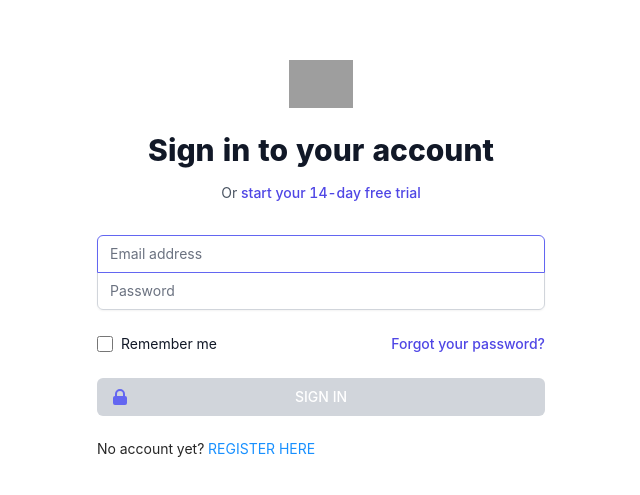
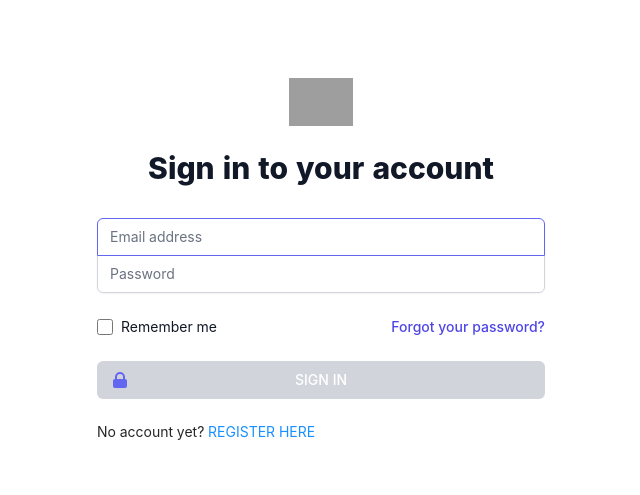
Before and after one commit to meeke198/roomchat_MERN, a React (Create React App) app in the folder frontend/: page /login in a window 1280 px wide. Shown: the part 133-628 px from the top of the page, without its empty margins (319-959 px from the left). Built offline with nearby package versions, Linux system fonts and the light colour scheme; grey boxes are pictures that could not be loaded.

Commit message:
remove trial account

```diff
--- a/frontend/src/pages/Login/Login.jsx
+++ b/frontend/src/pages/Login/Login.jsx
@@ -110,7 +110,7 @@
           <h2 className="mt-6 text-center text-3xl font-extrabold text-gray-900">
             Sign in to your account
           </h2>
-          <p className="mt-2 text-center text-sm text-gray-600">
+          {/* <p className="mt-2 text-center text-sm text-gray-600">
             Or
             <a
               href="#"
@@ -119,7 +119,7 @@
               {" "}
               start your 14-day free trial{" "}
             </a>
-          </p>
+          </p> */}
         </div>
         <form className="mt-8 space-y-6" onSubmit={handleOnSubmit}>
           <input type="hidden" name="remember" value="true" />
--- a/frontend/src/pages/SignUp/SignUp.jsx
+++ b/frontend/src/pages/SignUp/SignUp.jsx
@@ -127,7 +127,7 @@
           <h2 className="mt-6 text-center text-3xl font-extrabold text-gray-900">
             Sign Up for new account
           </h2>
-          <p className="mt-2 text-center text-sm text-gray-600">
+          {/* <p className="mt-2 text-center text-sm text-gray-600">
             Or
             <a
               href="#"
@@ -136,7 +136,7 @@
               {" "}
               start your 14-day free trial{" "}
             </a>
-          </p>
+          </p> */}
         </div>
         <form className="mt-8 space-y-6" onSubmit={handleOnSubmit}>
           <input type="hidden" name="remember" value="true" />
```
